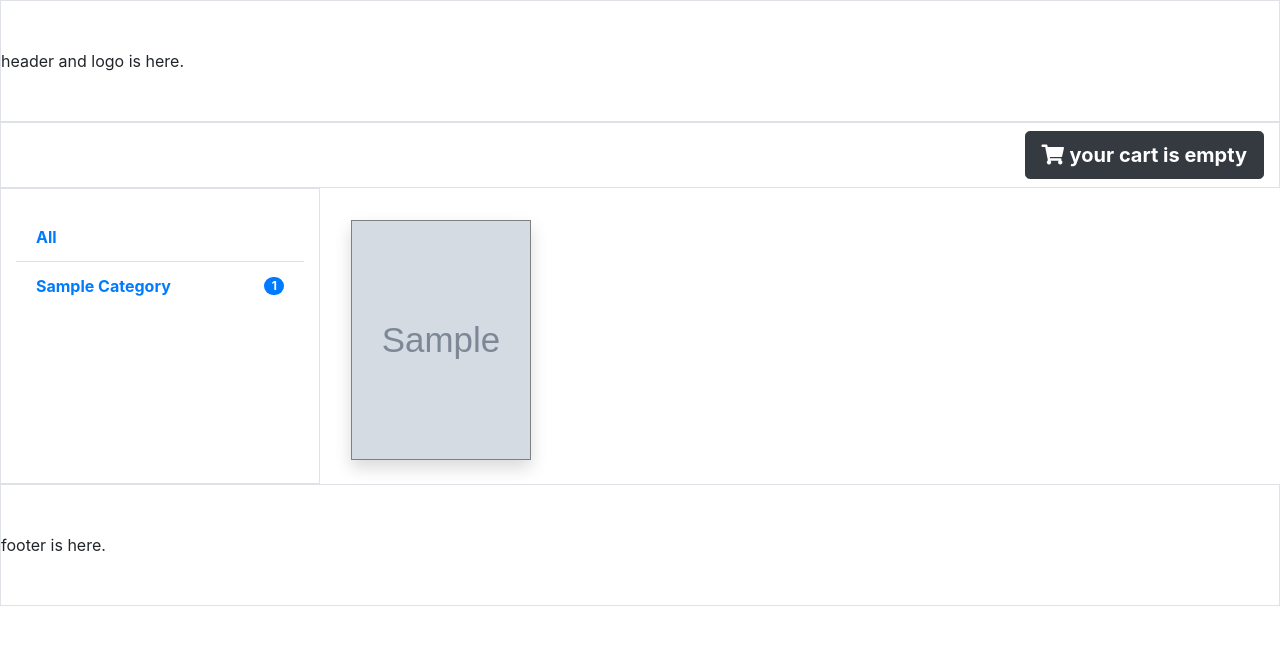
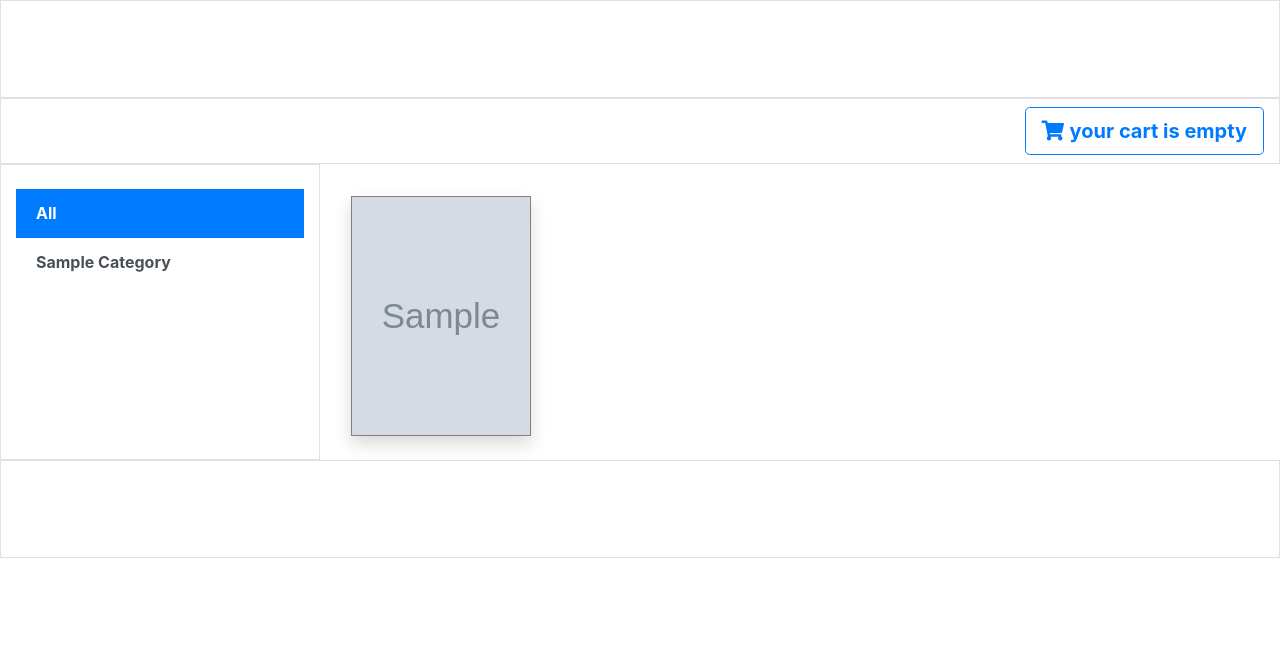
Before and after one commit to kavehkm/Bookshelf, a Django app: page / in a window 1280 px wide. Shown: the top 645 px of the page. Run offline with Django 3.2, Linux system fonts and the light colour scheme; tables that the repository leaves empty hold one stand-in row (values such as "Sample post"); grey boxes marked "Sample" are stand-in pictures; some libraries are stand-ins or nearby versions.

Commit message:
some changes and improvements in templates

```diff
--- a/myshop/static/css/main.css
+++ b/myshop/static/css/main.css
@@ -1,4 +1,4 @@
-.table > tbody > tr > td, th {
+.cart-detail-table > tbody > tr > td, th {
 	vertical-align: middle;
 	text-align: center;
 }
@@ -10,7 +10,7 @@
 	border: 1px solid grey;
 	background-size: cover;
 	background-position: 50% 50%;
-    background-repeat: no-repeat;
+	background-repeat: no-repeat;
 }
 
 .bookimage-md{
--- a/myshop/templates/base.html
+++ b/myshop/templates/base.html
@@ -22,12 +22,11 @@
         <div class="col-lg-12 m-0 p-0">
         {% block container %}
             <div class="row header border py-5">
-                header and logo is here.
             </div>
             <!-- cart : start -->
             <div class="row cart border py-2">
                 <div class="col-lg-12 text-right">
-                    <a href="{% url 'cart_detail' %}" class="btn btn-dark btn-lg">
+                    <a href="{% url 'cart_detail' %}" class="btn btn-outline-primary btn-lg">
                         <i class="fas fa-shopping-cart"></i>
                         {% if cart|length %}
                         {{ cart|length }} items,
@@ -55,7 +54,6 @@
             </div>
             <!-- footer : start -->
             <div class="row footer border py-5">
-                footer is here.
             </div>
             <!-- footer : end -->
         {% endblock %}
--- a/myshop/templates/cart/cart_detail.html
+++ b/myshop/templates/cart/cart_detail.html
@@ -8,7 +8,7 @@ Cart Detail
 <div class="col-lg-12 py-4">
     <div class="row">
         <div class="col-lg-12">
-            <table class="table table-hover table-bordered">
+            <table class="table table-hover table-bordered cart-detail-table">
                 <thead>
                     <tr>
                         <th>#</th>
@@ -60,7 +60,7 @@ Cart Detail
                 <i class="fas fa-arrow-left"></i>
                 <b>Continue Shoping</b>
             </a>
-            <a href="" class="btn btn-success">
+            <a href="{% url 'create_order' %}" class="btn btn-success {% if cart|length == 0 %}disabled{% endif %}">
                 <i class="fas fa-check"></i>
                 <b>Checkout</b>
             </a>
--- a/myshop/templates/shop/book_list.html
+++ b/myshop/templates/shop/book_list.html
@@ -7,15 +7,9 @@ Books{% if category is not None %} : {{ category.name | title }} {% endif %}
 {% block main %}
 <div class="col-lg-3 categories border py-4">
     <div class="list-group list-group-flush">
-        <li class="list-group-item d-flex justify-content-between align-items-center">
-            <a href="{% url 'book_list' %}" class="category-link"><b>All</b></a>
-            <span class="badge badge-primary badge-pill">{{ books_count }}</span>
-        </li>
-        {% for category in categories %}
-        <li class="list-group-item d-flex justify-content-between align-items-center">
-            <a href="{% url 'books_by_category' category.slug %}" class="category-link"><b>{{ category.name | title }}</b></a>
-            <span class="badge badge-primary badge-pill">{{ category.books.count }}</span>
-        </li>
+        <a href="{% url 'book_list' %}" class="list-group-item list-group-item-action {% if category.name is None %}active{% endif %}"><b>All</b></a>
+        {% for category2 in categories %}
+        <a href="{% url 'books_by_category' category2.slug %}" class="list-group-item list-group-item-action {% if category2.name == category.name %}active{% endif %}"><b>{{ category2.name | title }}</b></a>
         {% endfor %}
     </div>
 </div>
```
